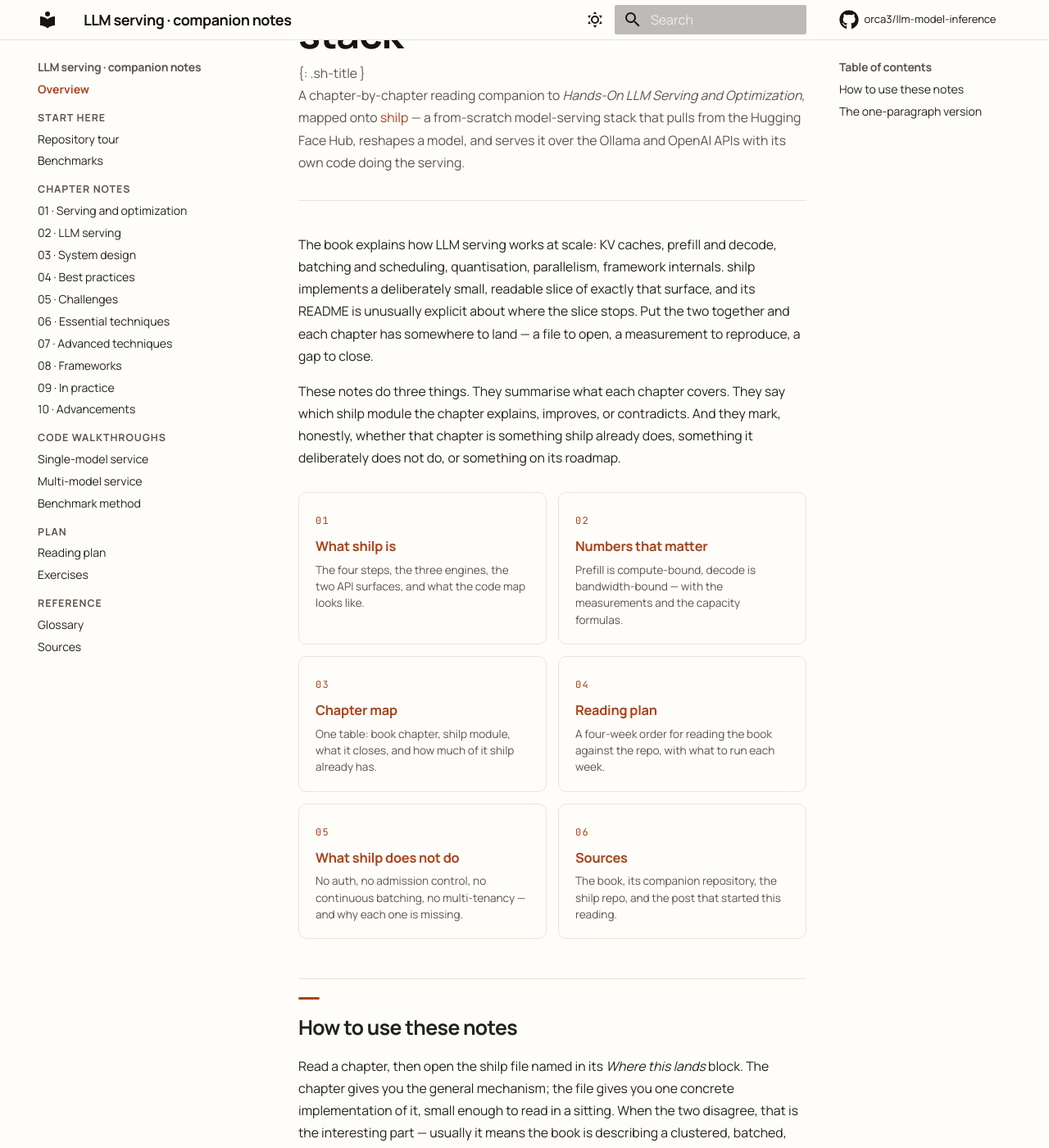
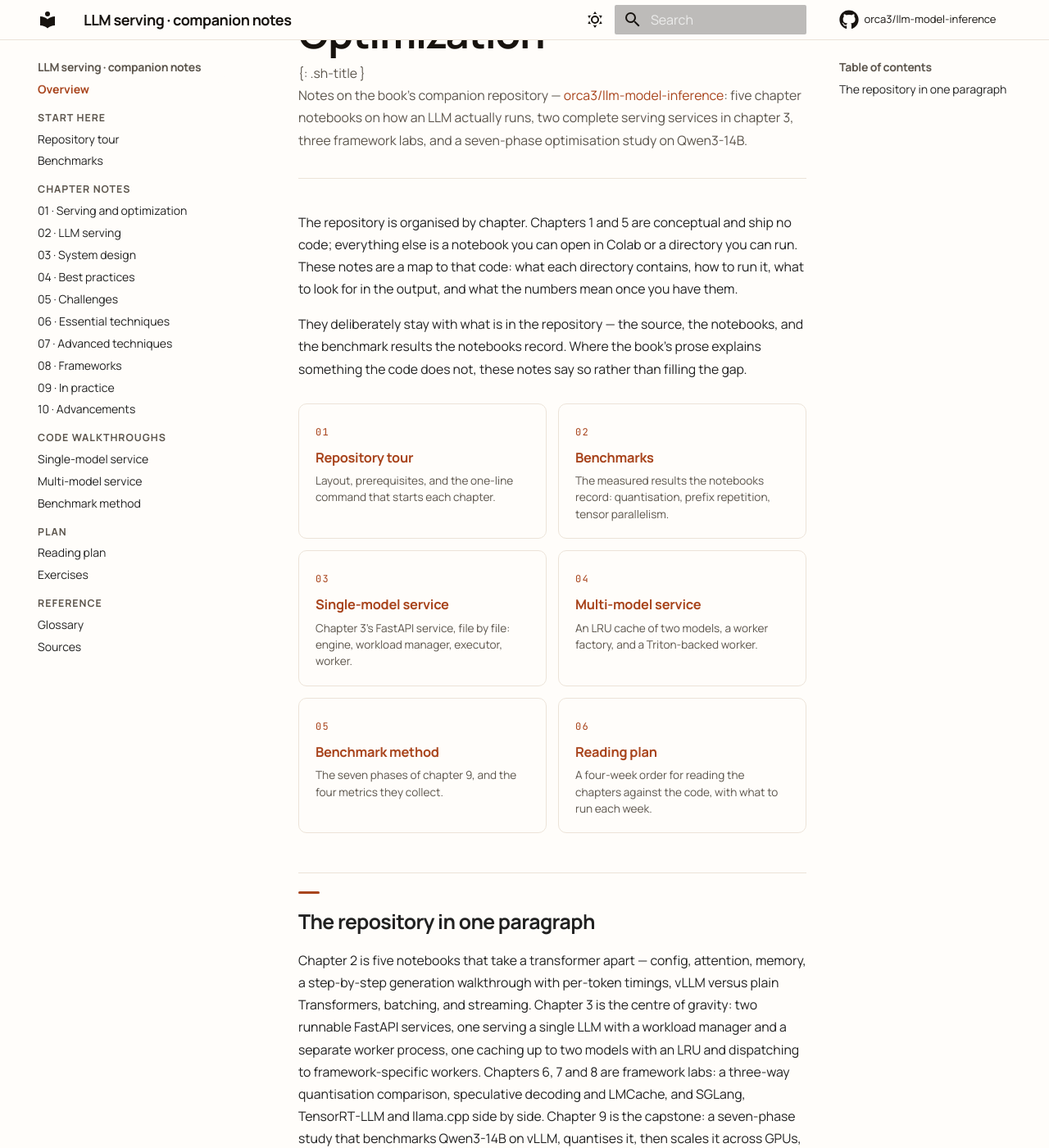
Before and after one commit to vkdev01/shilp-docs-site, an MkDocs documentation site: the page built from docs/index.md, in a window 1280 px wide and 1400 px high, scrolled down 220 px. Shown: the whole window at 82% size. Built offline with MkDocs 1.6.1 and Material for MkDocs 9.7.7, drawn with Linux system fonts in a browser that asks for light colours; comment, search, counter and statistics services are not loaded; some of the changed text lies outside the part shown.

Commit message:
Update docs/index.md

```diff
--- a/docs/index.md
+++ b/docs/index.md
@@ -1,57 +1,53 @@
 <div class="sh-hero" markdown>
-<span class="sh-kicker">companion notes · shilp</span>
+<span class="sh-kicker">companion notes · repository</span>
 
-# Reading the inference stack
+# Hands-On LLM Serving and Optimization
 {: .sh-title }
 
-A chapter-by-chapter reading companion to *Hands-On LLM Serving and Optimization*, mapped onto [shilp](https://github.com/vkdev01/shilp) — a from-scratch model-serving stack that pulls from the Hugging Face Hub, reshapes a model, and serves it over the Ollama and OpenAI APIs with its own code doing the serving.
+Notes on the book's companion repository — [orca3/llm-model-inference](https://github.com/orca3/llm-model-inference): five chapter notebooks on how an LLM actually runs, two complete serving services in chapter 3, three framework labs, and a seven-phase optimisation study on Qwen3-14B.
 {: .sh-lede }
 </div>
 
-The book explains how LLM serving works at scale: KV caches, prefill and decode, batching and scheduling, quantisation, parallelism, framework internals. shilp implements a deliberately small, readable slice of exactly that surface, and its README is unusually explicit about where the slice stops. Put the two together and each chapter has somewhere to land — a file to open, a measurement to reproduce, a gap to close.
+The repository is organised by chapter. Chapters 1 and 5 are conceptual and ship no code; everything else is a notebook you can open in Colab or a directory you can run. These notes are a map to that code: what each directory contains, how to run it, what to look for in the output, and what the numbers mean once you have them.
 
-These notes do three things. They summarise what each chapter covers. They say which shilp module the chapter explains, improves, or contradicts. And they mark, honestly, whether that chapter is something shilp already does, something it deliberately does not do, or something on its roadmap.
+They deliberately stay with what is in the repository — the source, the notebooks, and the benchmark results the notebooks record. Where the book's prose explains something the code does not, these notes say so rather than filling the gap.
 
 <div class="sh-cards">
-  <a class="sh-card" href="start/what-shilp-is/">
+  <a class="sh-card" href="start/repo-tour/">
     <span class="n">01</span>
-    <span class="t">What shilp is</span>
-    <span class="d">The four steps, the three engines, the two API surfaces, and what the code map looks like.</span>
+    <span class="t">Repository tour</span>
+    <span class="d">Layout, prerequisites, and the one-line command that starts each chapter.</span>
   </a>
-  <a class="sh-card" href="start/numbers-that-matter/">
+  <a class="sh-card" href="start/benchmarks/">
     <span class="n">02</span>
-    <span class="t">Numbers that matter</span>
-    <span class="d">Prefill is compute-bound, decode is bandwidth-bound — with the measurements and the capacity formulas.</span>
+    <span class="t">Benchmarks</span>
+    <span class="d">The measured results the notebooks record: quantisation, prefix repetition, tensor parallelism.</span>
   </a>
-  <a class="sh-card" href="companion/chapter-map/">
+  <a class="sh-card" href="walkthroughs/single-model-service/">
     <span class="n">03</span>
-    <span class="t">Chapter map</span>
-    <span class="d">One table: book chapter, shilp module, what it closes, and how much of it shilp already has.</span>
+    <span class="t">Single-model service</span>
+    <span class="d">Chapter 3's FastAPI service, file by file: engine, workload manager, executor, worker.</span>
+  </a>
+  <a class="sh-card" href="walkthroughs/multi-model-service/">
+    <span class="n">04</span>
+    <span class="t">Multi-model service</span>
+    <span class="d">An LRU cache of two models, a worker factory, and a Triton-backed worker.</span>
+  </a>
+  <a class="sh-card" href="walkthroughs/benchmark-method/">
+    <span class="n">05</span>
+    <span class="t">Benchmark method</span>
+    <span class="d">The seven phases of chapter 9, and the four metrics they collect.</span>
   </a>
   <a class="sh-card" href="plan/reading-plan/">
-    <span class="n">04</span>
+    <span class="n">06</span>
     <span class="t">Reading plan</span>
-    <span class="d">A four-week order for reading the book against the repo, with what to run each week.</span>
-  </a>
-  <a class="sh-card" href="gaps/serving-gaps/">
-    <span class="n">05</span>
-    <span class="t">What shilp does not do</span>
-    <span class="d">No auth, no admission control, no continuous batching, no multi-tenancy — and why each one is missing.</span>
-  </a>
-  <a class="sh-card" href="reference/sources/">
-    <span class="n">06</span>
-    <span class="t">Sources</span>
-    <span class="d">The book, its companion repository, the shilp repo, and the post that started this reading.</span>
+    <span class="d">A four-week order for reading the chapters against the code, with what to run each week.</span>
   </a>
 </div>
 
-## How to use these notes
+## The repository in one paragraph
 
-Read a chapter, then open the shilp file named in its *Where this lands* block. The chapter gives you the general mechanism; the file gives you one concrete implementation of it, small enough to read in a sitting. When the two disagree, that is the interesting part — usually it means the book is describing a clustered, batched, multi-tenant system and shilp is describing one box serving one model.
+Chapter 2 is five notebooks that take a transformer apart — config, attention, memory, a step-by-step generation walkthrough with per-token timings, vLLM versus plain Transformers, batching, and streaming. Chapter 3 is the centre of gravity: two runnable FastAPI services, one serving a single LLM with a workload manager and a separate worker process, one caching up to two models with an LRU and dispatching to framework-specific workers. Chapters 6, 7 and 8 are framework labs: a three-way quantisation comparison, speculative decoding and LMCache, and SGLang, TensorRT-LLM and llama.cpp side by side. Chapter 9 is the capstone: a seven-phase study that benchmarks Qwen3-14B on vLLM, quantises it, then scales it across GPUs, recording every result as JSON you can plot.
 
 !!! note "Scope"
-    These notes cover *Hands-On LLM Serving and Optimization* by Chi Wang and Peiheng Hu (O'Reilly), and the shilp repository at the commit these notes were written against. They are study notes, not a substitute for either. Where the book's text was not available, the notes stick to its published chapter outline and its companion code rather than guessing at content.
-
-## The one-paragraph version
-
-If you only read one page, read [Numbers that matter](start/numbers-that-matter.md). The single idea that reorganises everything else is that prefill and decode are bound by different resources — compute and memory bandwidth — so a GPU buys you a 6× improvement in time-to-first-token and a 1.2× improvement in decode speed on the same model. Every optimisation in the book, and every gap in shilp, follows from that asymmetry.
+    Every claim on this site is traceable to a file in the repository. Benchmark numbers are quoted from the notebooks' own recorded results and labelled with the setup they were run under. Where a number is missing, the page says it is missing rather than estimating.
```
